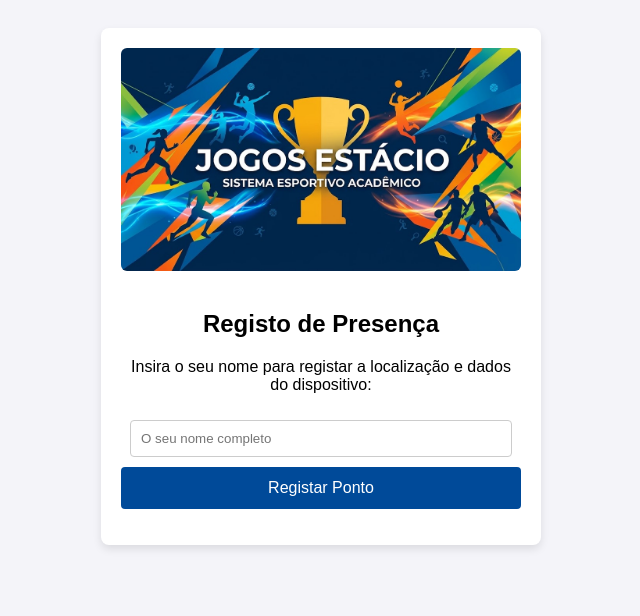
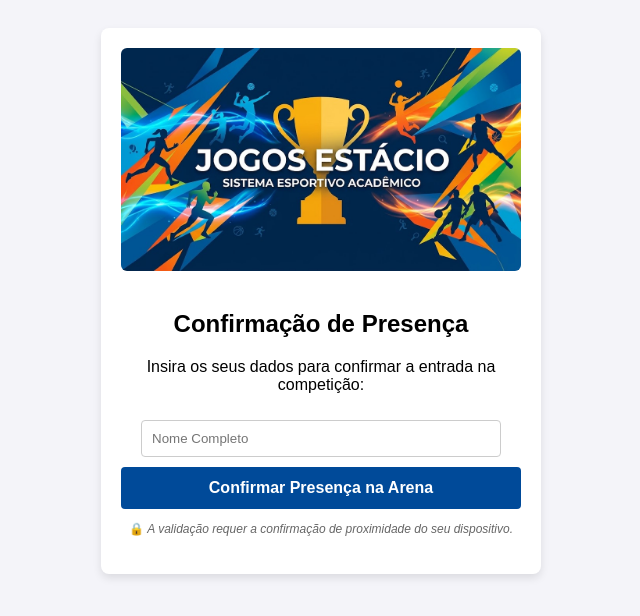
Before and after one commit to evetonryan/jogos-estacio-ponto, a website: page public/index.html in a window 1280 px wide. Shown: the whole page, without its empty margins (319-959 px from the left). Drawn offline with Linux system fonts and the light colour scheme.

Commit message:
Update HTML for presence confirmation form

```diff
--- a/public/index.html
+++ b/public/index.html
@@ -1,5 +1,4 @@
-
-      <!DOCTYPE html>
+<!DOCTYPE html>
 <html lang="pt">
 <head>
     <meta charset="UTF-8">
@@ -9,21 +8,27 @@
         body { font-family: Arial, sans-serif; text-align: center; background-color: #f4f4f9; padding: 20px; }
         .container { max-width: 400px; margin: auto; background: white; padding: 20px; border-radius: 8px; box-shadow: 0 4px 8px rgba(0,0,0,0.1); }
         img { width: 100%; border-radius: 6px; margin-bottom: 15px; }
-        input { width: 90%; padding: 10px; margin: 10px 0; border: 1px solid #ccc; border-radius: 4px; }
-        button { background-color: #004a99; color: white; border: none; padding: 12px 20px; width: 100%; border-radius: 4px; font-size: 16px; cursor: pointer; }
+        input { width: 90%; padding: 10px; margin: 10px 0; border: 1px solid #ccc; border-radius: 4px; box-sizing: border-box; }
+        button { background-color: #004a99; color: white; border: none; padding: 12px 20px; width: 100%; border-radius: 4px; font-size: 16px; cursor: pointer; font-weight: bold; }
         button:hover { background-color: #003366; }
         #mensagem { margin-top: 15px; font-weight: bold; }
+        .dica-seguranca { font-size: 12px; color: #666; margin-top: 12px; line-height: 1.4; }
     </style>
 </head>
 <body>
 
     <div class="container">
         <img src="banner.jpg" alt="Banner Jogos Estácio">
-        <h2>Registo de Presença</h2>
-        <p>Insira o seu nome para registar a localização e dados do dispositivo:</p>
+        <h2>Confirmação de Presença</h2>
+        <p>Insira os seus dados para confirmar a entrada na competição:</p>
 
-        <input type="text" id="nome" placeholder="O seu nome completo" required>
-        <button onclick="capturarPonto()">Registar Ponto</button>
+        <input type="text" id="nome" placeholder="Nome Completo" required>
+
+        <button onclick="capturarPonto()">Confirmar Presença na Arena</button>
+
+        <p class="dica-seguranca">
+            🔒 <i>A validação requer a confirmação de proximidade do seu dispositivo.</i>
+        </p>
 
         <p id="mensagem"></p>
     </div>
@@ -44,12 +49,12 @@
                 return;
             }
 
-            msg.style.color = 'blue';
-            msg.innerText = 'A obter localização e dados do dispositivo...';
+            msg.style.color = '#004a99';
+            msg.innerText = 'A validar proximidade da arena...';
 
             // Recolher informações do dispositivo/navegador
             const infoDispositivo = {
-                userстыйAgent: navigator.userAgent,
+                userAgent: navigator.userAgent,
                 plataforma: navigator.platform,
                 idioma: navigator.language
             };
@@ -61,7 +66,7 @@
                         latitude: position.coords.latitude,
                         longitude: position.coords.longitude,
                         precisao: position.coords.accuracy,
-                        dispositivo: infoDispositivo.userстыйAgent,
+                        dispositivo: infoDispositivo.userAgent,
                         dataHora: new Date().toLocaleString('pt-BR')
                     };
 
@@ -75,18 +80,18 @@
                         const resultado = await resposta.json();
                         if (resposta.ok) {
                             msg.style.color = 'green';
-                            msg.innerText = 'Ponto registado com sucesso!';
+                            msg.innerText = 'Presença confirmada com sucesso!';
                         } else {
                             throw new Error(resultado.mensagem);
                         }
                     } catch (erro) {
                         msg.style.color = 'red';
-                        msg.innerText = 'Erro ao enviar dados para o servidor.';
+                        msg.innerText = 'Erro ao conectar ao servidor.';
                     }
                 },
                 (error) => {
                     msg.style.color = 'red';
-                    msg.innerText = 'Erro ao obter GPS. Certifique-se de permitir a localização.';
+                    msg.innerText = 'Permissão necessária para confirmar a presença no local.';
                 },
                 { enableHighAccuracy: true, timeout: 10000, maximumAge: 0 }
             );
```
